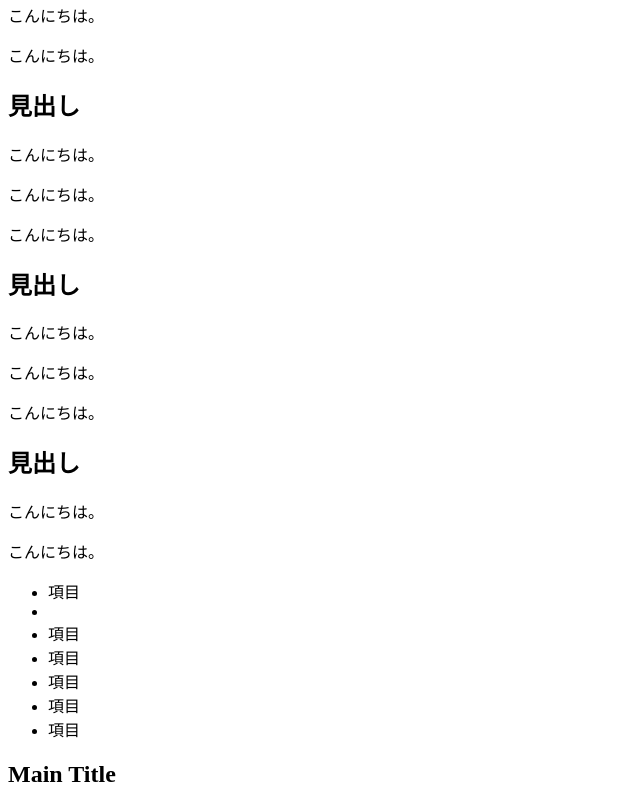
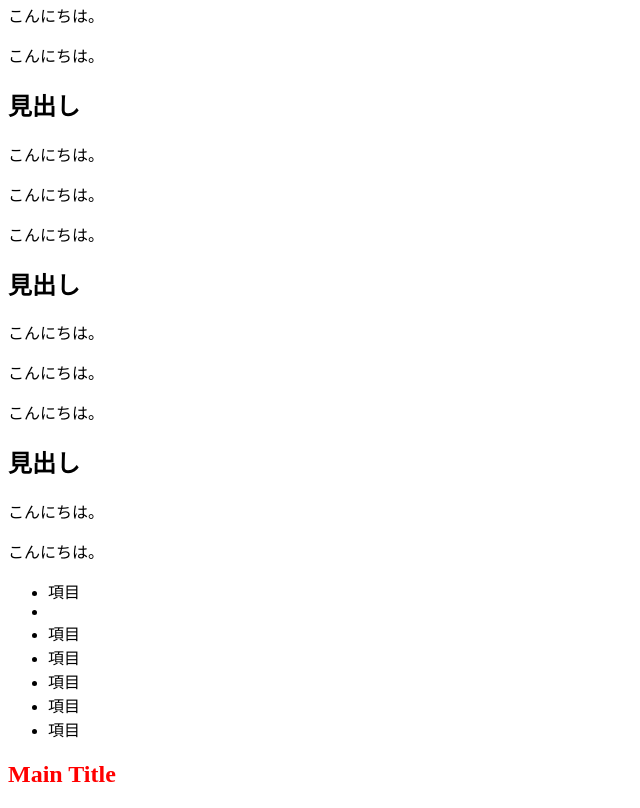
Before and after one commit to souking/HP4, a plain HTML site: page index.html in a window 1280 px wide. Shown: the part 1436-2244 px from the top of the page, without its empty margins (0-640 px from the left). Drawn offline with Linux system fonts and the light colour scheme.

Commit message:
Update styles.css

```diff
--- a/CSS/styles.css
+++ b/CSS/styles.css
@@ -150,10 +150,10 @@ mainの直下という意味でmain >にする
 
 
 
-/* h1 { color: red !important;}
+h1 { color: red !important;}
 h1#main.box { color: yellow;}
 section > #main.title {color: blue;}
-section#about > h1 {color: pink;} */
+section#about > h1 {color: pink;}
 
 /*
 #11,12、スタイル詳細度
```
